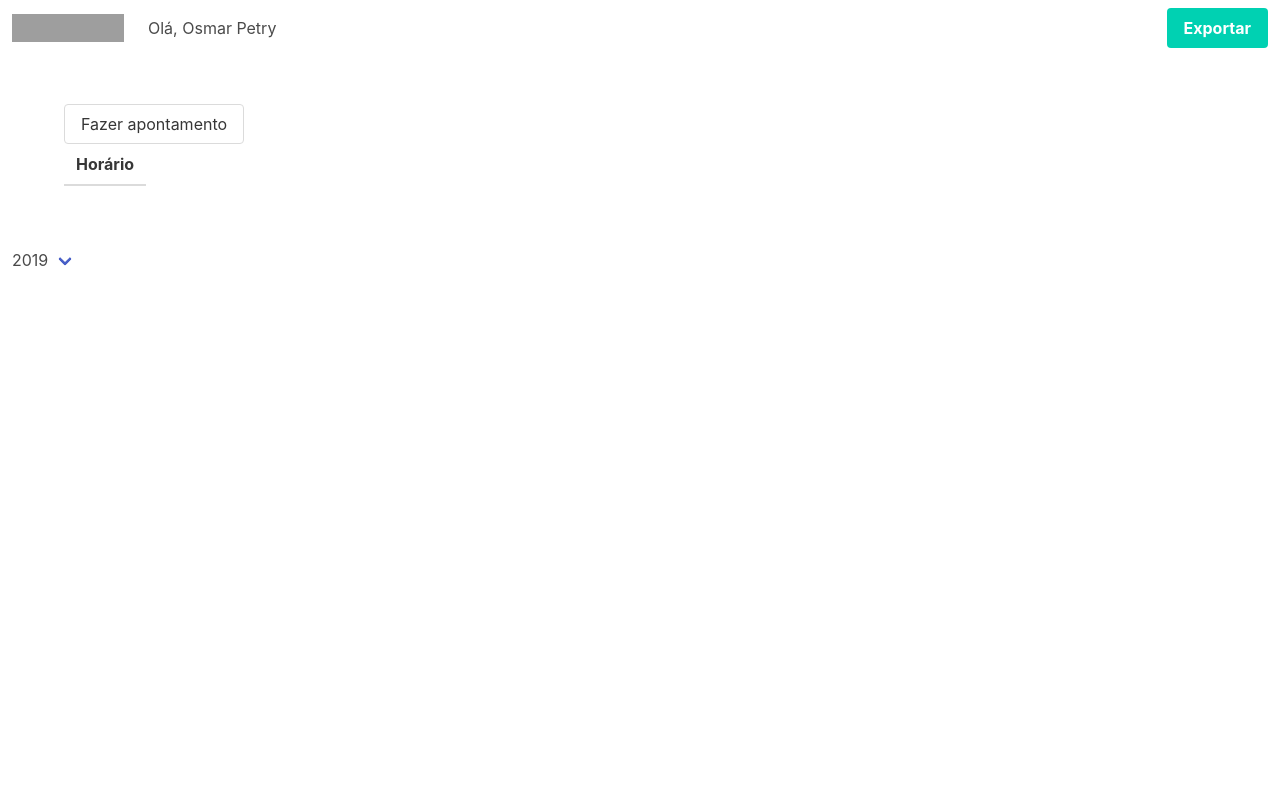
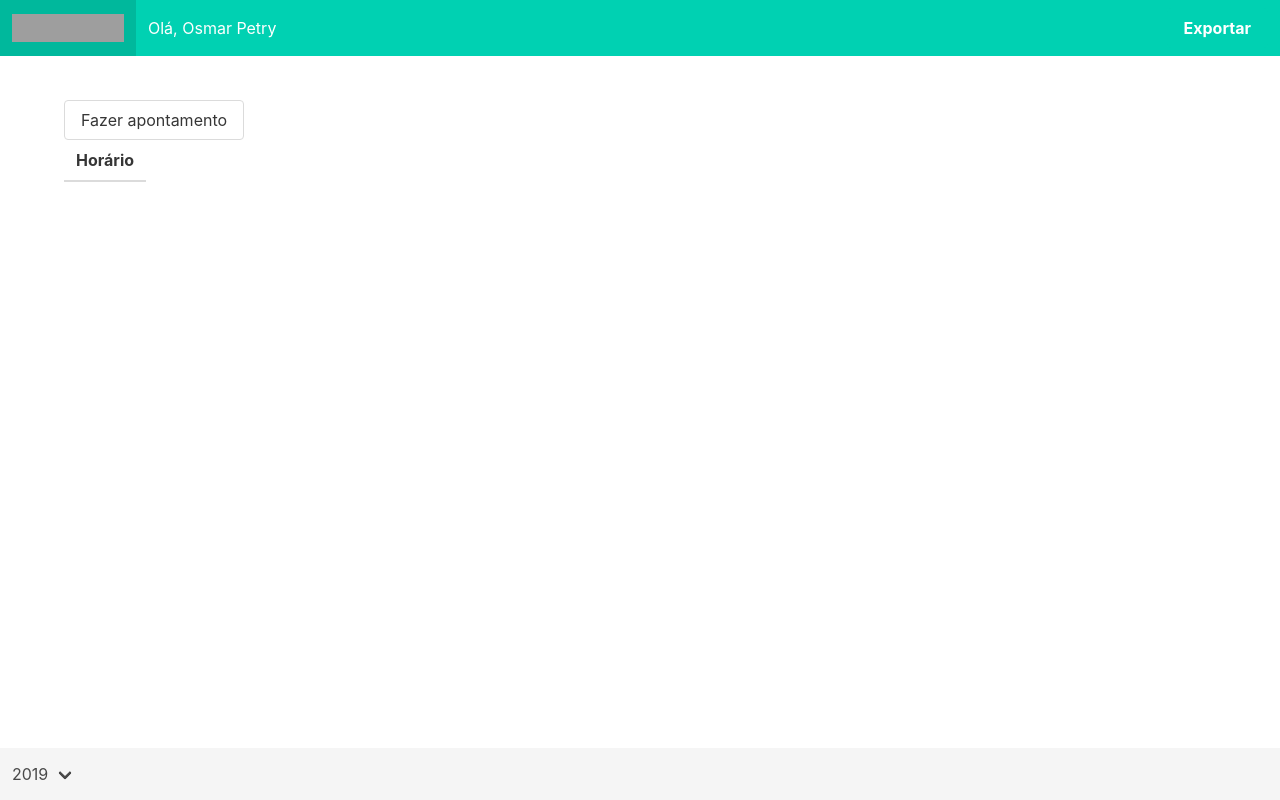
Before and after one commit to holzfallerhund/bater-horas, a React (Create React App) app: page / in a window 1280 px wide. Built offline with nearby package versions, Linux system fonts and the light colour scheme; grey boxes are pictures that could not be loaded.

Commit message:
navbar is working but with burger

```diff
--- a/public/index.html
+++ b/public/index.html
@@ -1,5 +1,5 @@
 <!DOCTYPE html>
-<html lang="en">
+<html lang="en" >
   <head>
     <meta charset="utf-8">
     <link rel="shortcut icon" href="%PUBLIC_URL%/favicon.ico">
@@ -21,7 +21,7 @@
     -->
     <title>React App</title>
   </head>
-  <body>
+  <body class="has-navbar-fixed-botton has-navbar-fixed-top">
     <noscript>
       You need to enable JavaScript to run this app.
     </noscript>
--- a/src/Navbar/Navbar.js
+++ b/src/Navbar/Navbar.js
@@ -1,18 +1,37 @@
-import React from 'react'
+import React, { PureComponent } from 'react'
 
-const NavBar = props => (
-    <nav className='navbar' role='navigation' aria-label='main navigation'>
+export default class NavBar extends PureComponent {
+    state = {
+        isActive: false
+    }
+
+    render() {
+        const isActive = this.state.isActive && ' is-active'
+
+        return (
+            <nav className='navbar is-primary is-fixed-top' role='navigation' aria-label='main navigation'>
                 <div className='navbar-brand'>
                     <a className='navbar-item' href='https://bulma.io'>
                         <img src='https://bulma.io/images/bulma-logo.png' width='112' height='28' alt='Bulma logo' />
                     </a>
-            <a href='/#' role='button' className='navbar-burger burger' aria-label='menu' aria-expanded='false' data-target='navbarBasicExample'>
+                    <a
+                        href='/#'
+                        role='button'
+                        className='navbar-burger burger'
+                        aria-label='menu'
+                        aria-expanded='false'
+                        data-target='navbarBasicExample'
+                        onClick={() => {
+                            this.setState({
+                                isActive: !this.state.isActive
+                            })
+                        }}>
                         <span aria-hidden='true'></span>
                         <span aria-hidden='true'></span>
                         <span aria-hidden='true'></span>
                     </a>
                 </div>
-        <div id='navbarBasicExample' className='navbar-menu'>
+                <div id='navbarBasicExample' className={ `navbar-menu ${isActive}` }>
                     <div className='navbar-start'>
                         <a href='/#' className='navbar-item'>
                             Olá, Osmar Petry
@@ -30,5 +49,5 @@ const NavBar = props => (
                 </div>
             </nav>
         )
-
-export default NavBar
+    }
+}
--- a/src/NavbarBotton/NavbarBotton.js
+++ b/src/NavbarBotton/NavbarBotton.js
@@ -9,7 +9,7 @@ export default class NavbarBotton extends PureComponent {
     render() {
         const isActive = this.state.isActive && ' is-active'
         return (
-            <nav className='navbar' role='navigation' aria-label='dropdown navigation'>
+            <nav className='navbar is-light is-fixed-bottom' role='navigation' aria-label='dropdown navigation'>
                 <div className='navbar-menu'>
                     <div className='navbar-start'>
                         <div className={'navbar-item has-dropdown has-dropdown-up' + isActive} >
@@ -19,8 +19,7 @@ export default class NavbarBotton extends PureComponent {
                                     this.setState({
                                         isActive: !this.state.isActive
                                     })
-                                }}
-                            >
+                                }}>
                                 2019
                             </a>
                             <div className='navbar-dropdown'>
```
Lines whose indentation alone changed are shown as unchanged.
